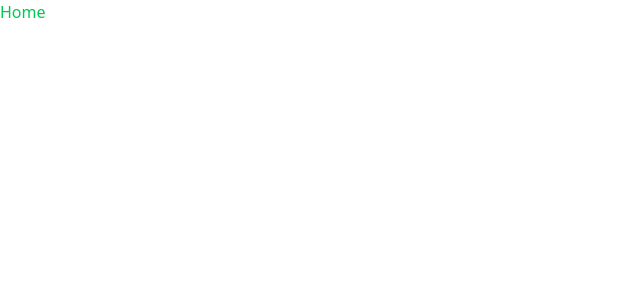
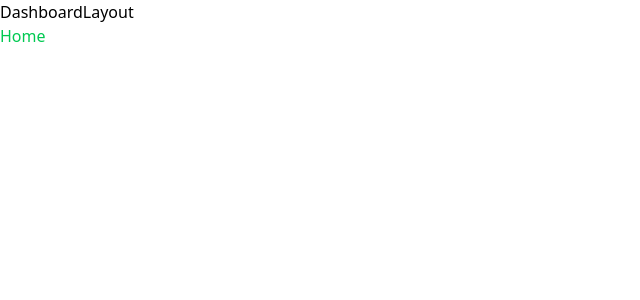
Before and after one commit to JesusPichon/prospectfinder, a React (Vite) app: page / in a window 1280 px wide. Shown: the top 300 px of the page, without its empty margins (0-640 px from the left). Built offline with nearby package versions, Linux system fonts and the light colour scheme.

Commit message:
feat: Implementado DashboardLayout y se actualizó la estructura de routing

```diff
--- /dev/null
+++ b/src/layouts/DashboardLayout.tsx
@@ -0,0 +1,13 @@
+import React from "react";
+import { Outlet } from "react-router-dom";
+
+function DashboardLayout() {
+  return (
+    <>
+      <div>DashboardLayout</div>
+      <Outlet />
+    </>
+  );
+}
+
+export default DashboardLayout;
--- a/src/pages/Home.tsx
+++ b/src/pages/Home.tsx
@@ -1,5 +1,9 @@
 import React from "react";
 
 export default function Home() {
-  return <div className="text-green-500">Home</div>;
+  return (
+    <>
+      <div className="text-green-500">Home</div>
+    </>
+  );
 }
```
Also changed, not shown: src/main.tsx (+8 -1 lines).
